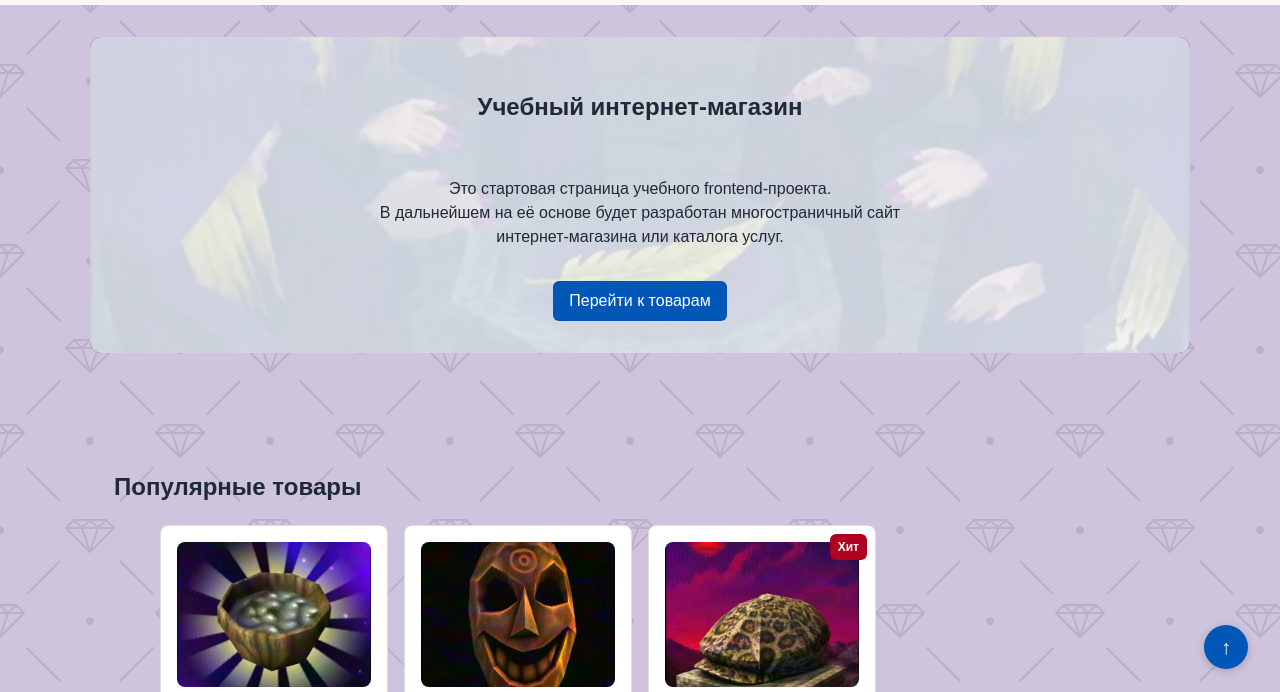
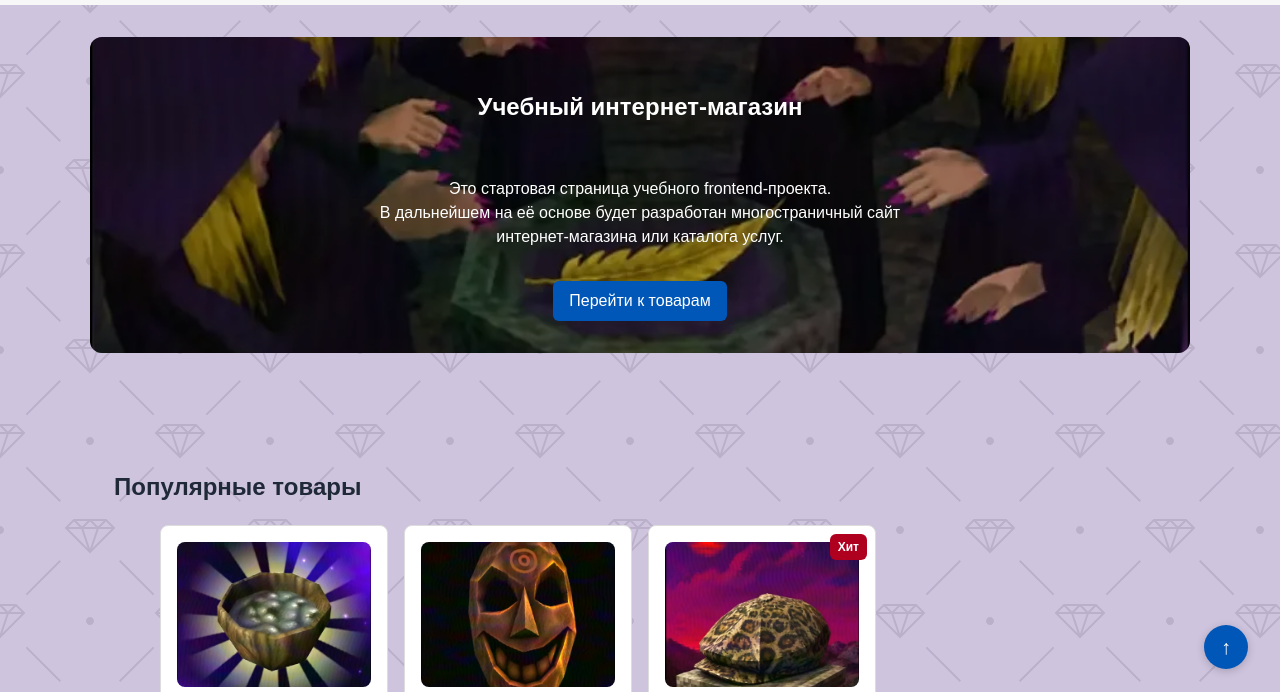
Before and after one commit to resdvwxv/kr4-js-shop, a plain HTML site: page index.html in a window 1280 px wide. Shown: the part 99-791 px from the top of the page. Drawn offline with Linux system fonts and the light colour scheme.

Commit message:
КР4: тёмный оверлей на Hero, белый текст
- css/style.css: .hero__overlay — background: #000, opacity: 0.4
- css/style.css: .hero__content — color: #fff, наследуется h1/p/a

```diff
--- a/css/style.css
+++ b/css/style.css
@@ -220,7 +220,8 @@ main {
 .hero__overlay {
   position: absolute;
   inset: 0;
-  background: rgba(238, 245, 255, 0.85);
+  background: #000;
+  opacity: 0.4;
   border-radius: inherit;
   pointer-events: none;
 }
@@ -228,6 +229,13 @@ main {
 .hero__content {
   position: relative;
   z-index: 1;
+  color: #fff;
+}
+
+.hero__content h1,
+.hero__content p,
+.hero__content a {
+  color: inherit;
 }
 
 /* --- Секции (section) --- */
```
